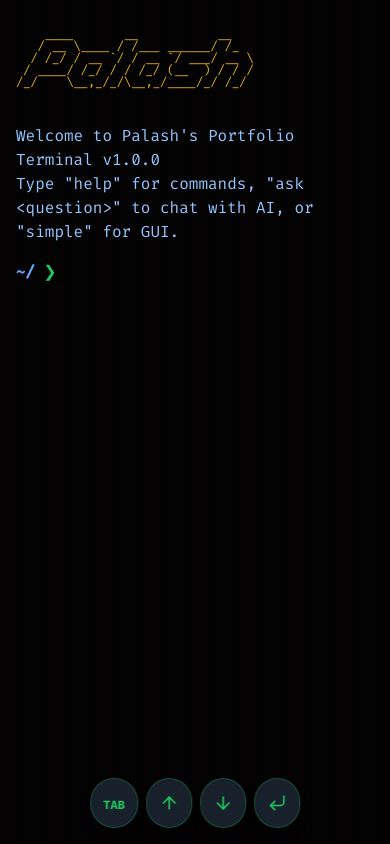
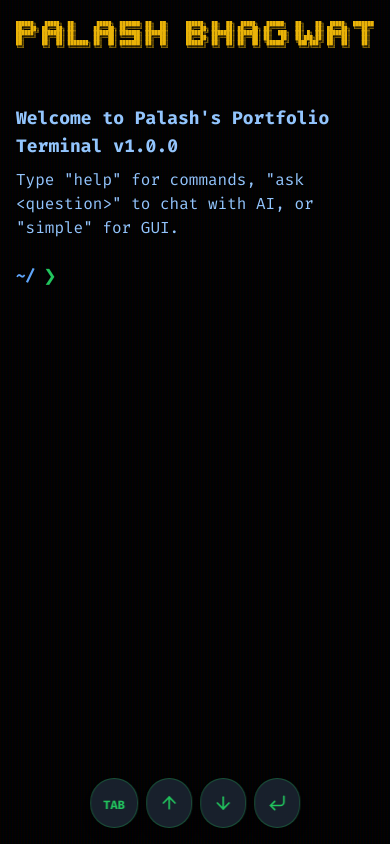
Before and after one commit to palash-droid/BoltPortfolio, a React (Vite) app: page /blogs in a window 390 px wide. Built offline with nearby package versions, Linux system fonts and the light colour scheme.

Commit message:
feat: refine ASCII logo to 'Palash Bhagwatkar' and optimize responsive layout

```diff
--- a/src/components/Terminal/AsciiLogo.tsx
+++ b/src/components/Terminal/AsciiLogo.tsx
@@ -22,13 +22,14 @@ const AsciiLogo: React.FC = () => {
         return () => clearInterval(interval);
     }, []);
 
-    // "Palash" in Slant font
+    // "Palash Bhagwatkar" in ANSI Shadow font with extra spacing
     const asciiArt = `
-    ____       __           __
-   / __ \\____ / /___ ______/ /_
-  / /_/ / __ \`/ / __ \`/ ___/ __ \\
- / ____/ /_/ / / /_/ (__  ) / / /
-/_/    \\__,_/_/\\__,_/____/_/ /_/
+██████╗   █████╗  ██╗       █████╗  ███████╗ ██╗  ██╗      ██████╗  ██╗  ██╗  █████╗   ██████╗   ██╗    ██╗  █████╗  ████████╗ ██╗  ██╗  █████╗  ██████╗
+██╔══██╗ ██╔══██╗ ██║      ██╔══██╗ ██╔════╝ ██║  ██║      ██╔══██╗ ██║  ██║ ██╔══██╗ ██╔════╝   ██║    ██║ ██╔══██╗ ╚══██╔══╝ ██║ ██╔╝ ██╔══██╗ ██╔══██╗
+██████╔╝ ███████║ ██║      ███████║ ███████╗ ███████║      ██████╔╝ ███████║ ███████║ ██║  ███╗  ██║ █╗ ██║ ███████║    ██║    █████╔╝  ███████║ ██████╔╝
+██╔═══╝  ██╔══██║ ██║      ██╔══██║ ╚════██║ ██╔══██║      ██╔══██╗ ██╔══██║ ██╔══██║ ██║   ██║  ██║███╗██║ ██╔══██║    ██║    ██╔═██╗  ██╔══██║ ██╔══██╗
+██║      ██║  ██║ ███████╗ ██║  ██║ ███████║ ██║  ██║      ██████╔╝ ██║  ██║ ██║  ██║ ╚██████╔╝  ╚███╔███╔╝ ██║  ██║    ██║    ██║  ██╗ ██║  ██║ ██║  ██║
+╚═╝      ╚═╝  ╚═╝ ╚══════╝ ╚═╝  ╚═╝ ╚══════╝ ╚═╝  ╚═╝      ╚═════╝  ╚═╝  ╚═╝ ╚═╝  ╚═╝  ╚═════╝    ╚══╝╚══╝  ╚═╝  ╚═╝    ╚═╝    ╚═╝  ╚═╝ ╚═╝  ╚═╝ ╚═╝  ╚═╝
     `;
 
     return (
--- a/src/components/Terminal/Terminal.tsx
+++ b/src/components/Terminal/Terminal.tsx
@@ -166,10 +166,16 @@ const Terminal: React.FC = () => {
                 onClick={handleContainerClick}
             >
                 <div className="max-w-4xl mx-auto relative z-10">
-                    <AsciiLogo />
-                    <div className="mb-4">
-                        <div className="text-blue-300">Welcome to Palash's Portfolio Terminal v1.0.0</div>
-                        <div className="text-blue-300">Type "help" for commands, "ask &lt;question&gt;" to chat with AI, or "simple" for GUI.</div>
+                    <div className="flex flex-col lg:flex-row items-start gap-2 lg:gap-6 mb-6">
+                        <div className="w-full lg:w-auto overflow-hidden">
+                            <div className="origin-top-left scale-[0.4] sm:scale-[0.5] md:scale-[0.7] lg:scale-100">
+                                <AsciiLogo />
+                            </div>
+                        </div>
+                        <div className="mt-[-40px] sm:mt-[-40px] md:mt-[-20px] lg:mt-8">
+                            <div className="text-blue-300 font-bold text-lg mb-2">Welcome to Palash's Portfolio Terminal v1.0.0</div>
+                            <div className="text-blue-300">Type "help" for commands, "ask &lt;question&gt;" to chat with AI, or "simple" for GUI.</div>
+                        </div>
                     </div>
 
                     {output.map((item, index) => (
```
